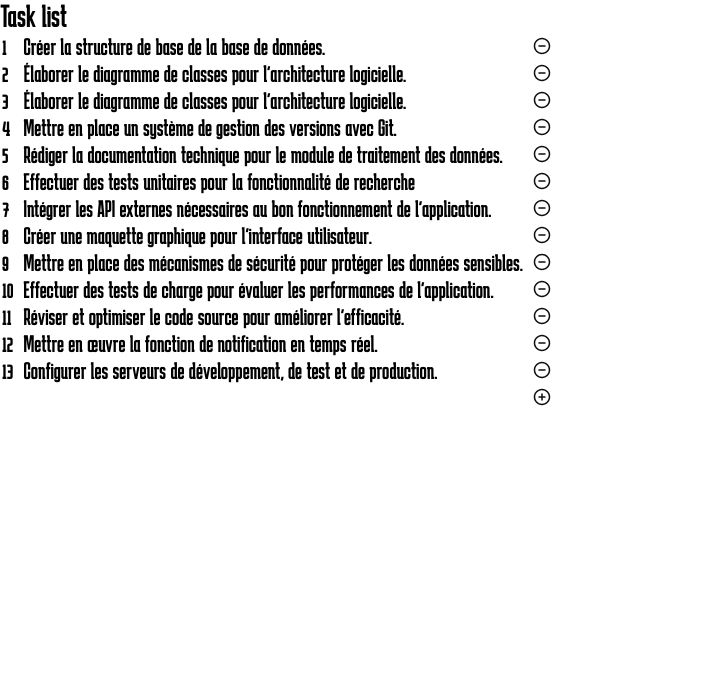
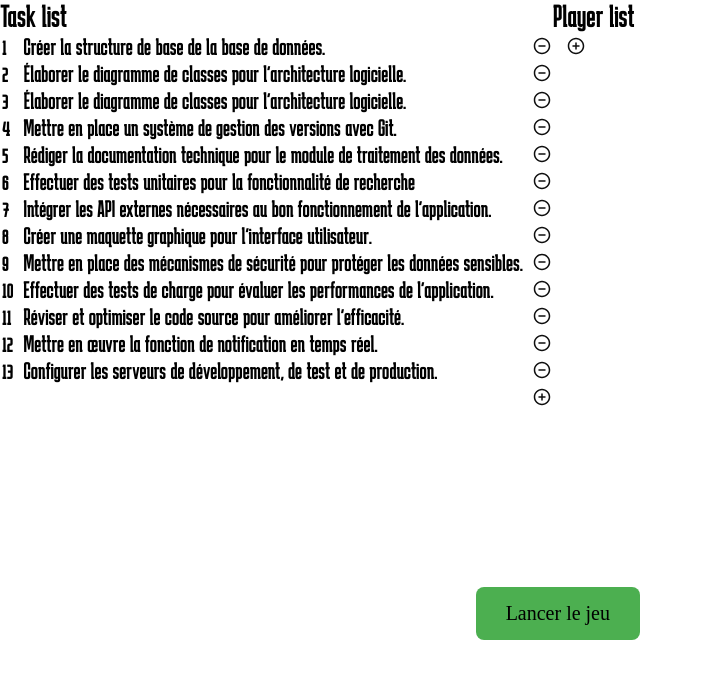
Before and after one commit to alspin8/pokerplanning, a React (Create React App) app: page / in a window 1280 px wide. Shown: the top 678 px of the page, without its empty margins (0-703 px from the left). Built offline with nearby package versions, Linux system fonts and the light colour scheme.

Commit message:
Player CSS
On a jouté un système de joueur avec un max (4).
Commencer le css pour l'affichage.

```diff
--- a/src/component/LandingPage.jsx
+++ b/src/component/LandingPage.jsx
@@ -1,10 +1,14 @@
 import {useState} from "react";
 import TaskTable from "./TaskTable";
+import PlayerTable from "./PlayerTable";
+import "../resource/style/style.css";
 
 const LandingPage = ({config, playersHook, tasksHook, modeHook, gStateHook}, context) => {
 
     const [name, setName] = useState("");
     const [text, setText] = useState("");
+
+    const [numPlayers, setNumPlayers] = useState(2);
 
     const [players, addPlayer, removePlayer] = playersHook;
     const [tasks, addTask, removeTask] = tasksHook;
@@ -38,6 +42,11 @@ const LandingPage = ({config, playersHook, tasksHook, modeHook, gStateHook}, con
             {/*</ul>*/}
 
             <TaskTable data={tasks} add={addTask} remove={removeTask}/>
+            {/*Faire attention a la longueur des taches, on peut définir un max de caractères peut être ? Comme pour le nom un max de joueur*/}
+            <PlayerTable data={players} add={addPlayer} remove={removePlayer}/>
+
+
+            <button className="custom-button" onClick={() => setGameState("config_done")}>Lancer le jeu</button>
 
             {/*<div style={{display: "flex"}}>*/}
             {/*    <input type="text" id="name" onChange={(e) => setText(e.target.value)}/>*/}
@@ -46,6 +55,7 @@ const LandingPage = ({config, playersHook, tasksHook, modeHook, gStateHook}, con
 
             {/*<button onClick={() => setGameState("config_done")}>Done</button>*/}
         </>
+
     );
 }
 
--- /dev/null
+++ b/src/component/PlayerTable.js
@@ -0,0 +1,79 @@
+import React, { useState } from "react";
+import { ReactComponent as AddIcon } from "../resource/svg/add.svg";
+import { ReactComponent as RemoveIcon } from "../resource/svg/remove.svg";
+import {ReactComponent as CheckmarkIcon} from "../resource/svg/checkmark.svg";
+import "../resource/style/style.css";
+
+const PlayerTable = ({ data, add, remove }) => {
+  const [isAdding, setAdding] = useState(false);
+  const [name, setName] = useState("");
+  const maxPlayers = 4;
+
+  const handleAddPlayer = () => {
+    if (name !== "") {
+        if (data.length < maxPlayers) {
+            add(name);
+            setName("");
+            setAdding(false);
+          } else {
+            alert("Nombre de joueurs max atteint !");
+          }
+    }
+  };
+
+  return (
+    <div className="flex flex-col wrap player-table-container">
+        <div className="flex flex-col wrap">
+        <div className="karanrina text-l">Player list</div>
+        <table>
+            <tbody>
+            {data.map((row, index) => (
+                <tr key={index} className="karanrina text-md">
+                <td>{index + 1}</td>
+                <td className="pl-2">{row}</td>
+                <td className="pl-2" onClick={() => remove(index)}>
+                    <RemoveIcon />
+                </td>
+                </tr>
+            ))}
+            {isAdding ? (
+                <>
+                <tr className="karanrina text-md">
+                    <td>{data.length + 1}</td>
+                    <td className="pl-2">
+                    <input
+                        className="input-reset karanrina text-md"
+                        placeholder="Add player"
+                        type="text"
+                        onChange={(e) => setName(e.target.value)}
+                    />
+                    </td>
+                    <td className="pl-2" onClick={() => setAdding(false)}>
+                    <RemoveIcon />
+                    </td>
+                </tr>
+                <tr className="text-md">
+                    <td></td>
+                    <td></td>
+                    <td className="pl-2">
+                        <CheckmarkIcon onClick={handleAddPlayer}/>
+                    </td>
+                </tr>
+                </>
+            ) : (
+                <tr className="text-md">
+                <td></td>
+                <td></td>
+                <td className="pl-2">
+                    <AddIcon onClick={() => setAdding(true)} />
+                </td>
+                </tr>
+            )}
+            </tbody>
+        </table>
+        </div>
+    </div>
+  );
+};
+
+export default PlayerTable;
--- /dev/null
+++ b/src/resource/style/style.css
@@ -0,0 +1,22 @@
+.player-table-container {
+    margin-left: auto;
+}
+
+.custom-button {
+    font-family: 'Karantina-Bold';
+    border: none;
+    border-radius: 8px;
+    padding: 15px 30px;
+    background-color: #4CAF50;
+    color: black;
+    font-size: 20px;
+    cursor: pointer;
+    transition: background-color 0.3s ease;
+    position: absolute;
+    right:    50%;
+    bottom:   20%;
+  }
+
+  .custom-button:hover {
+    background-color: #45a049;
+  }
```
Also changed, not shown: 1 other file (tests, documents, lock files or other folders).
